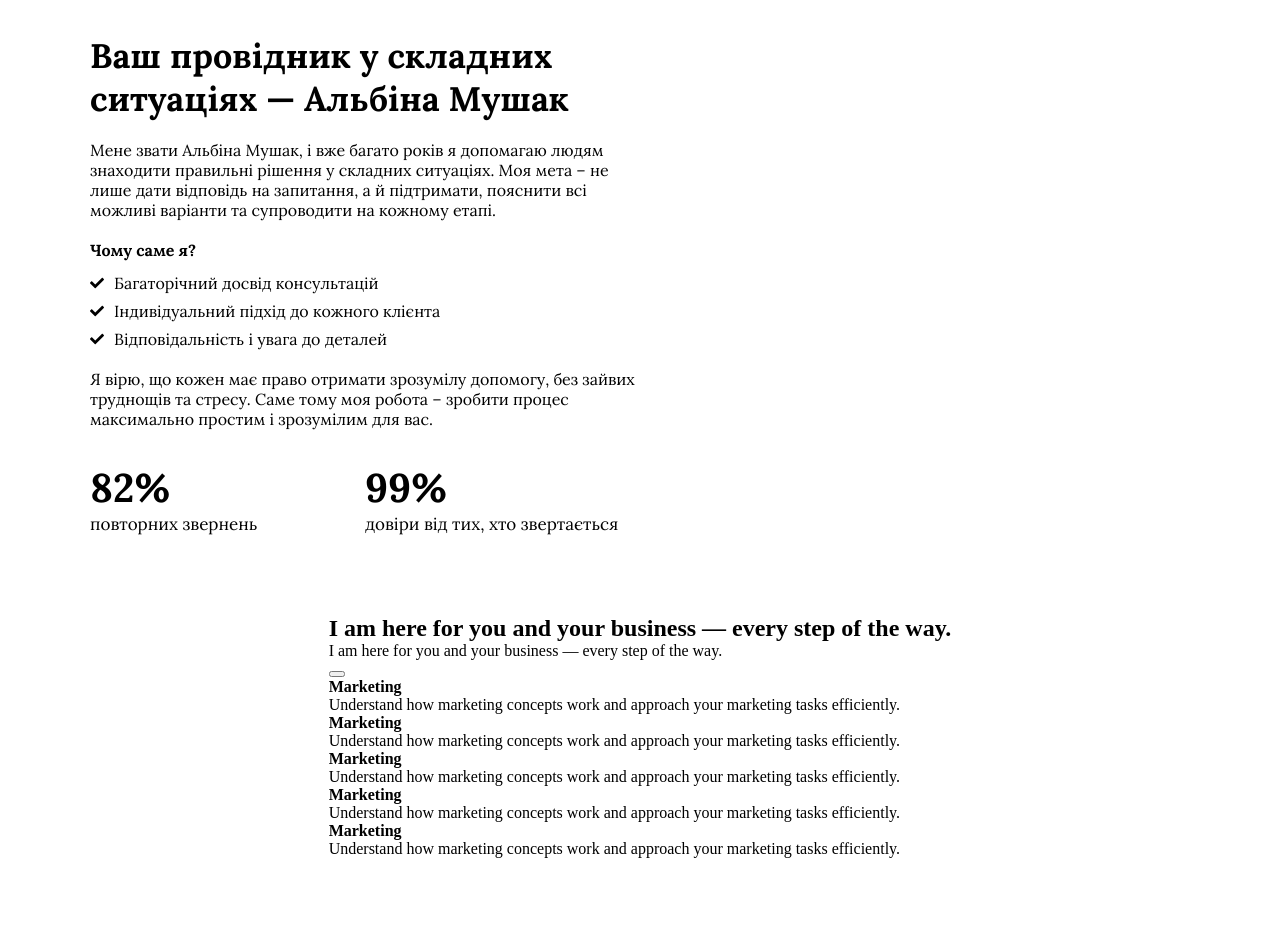
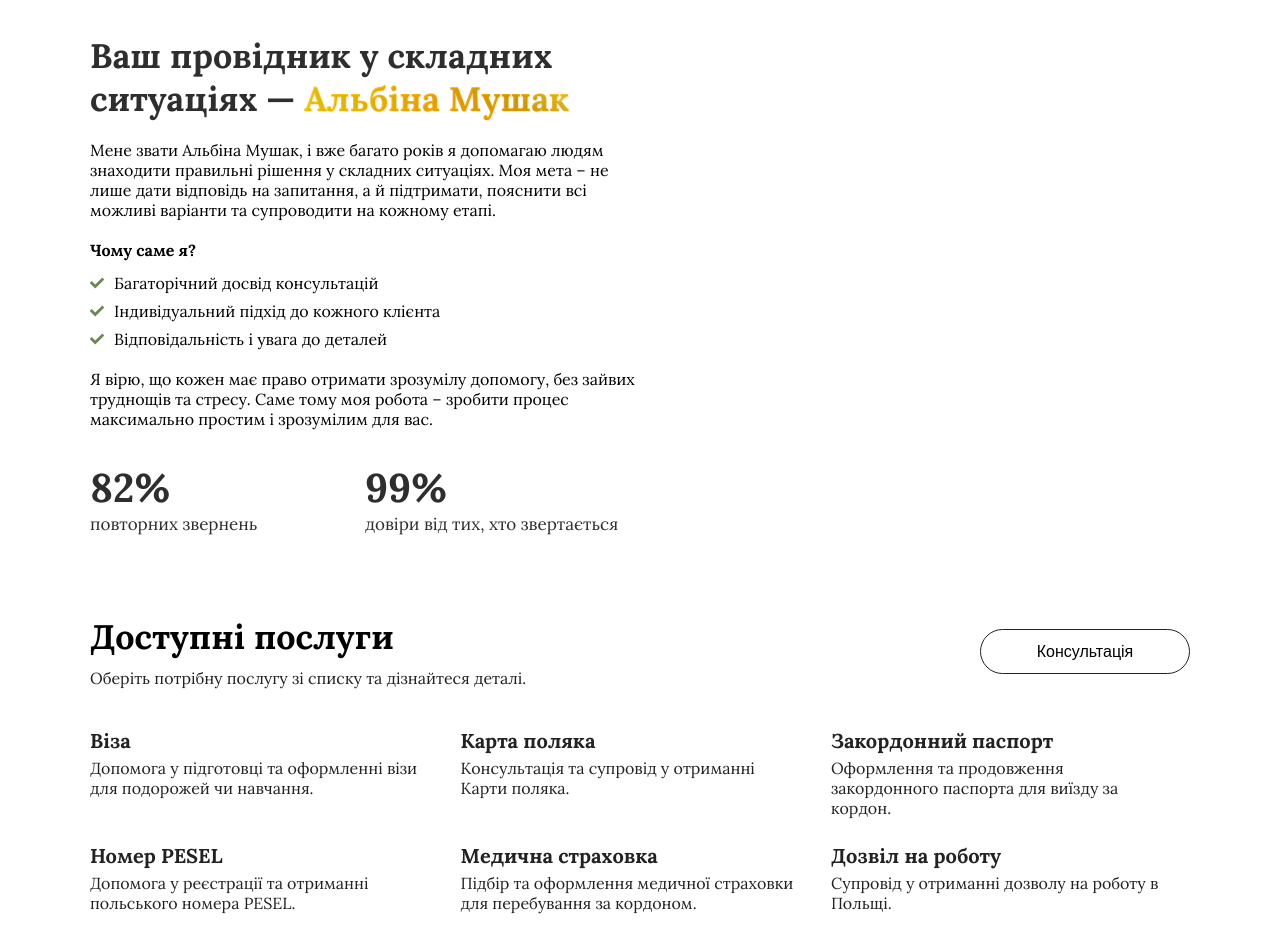
Before and after one commit to Korneliia08/visaHelper, a React (Vite) app: page / in a window 1280 px wide. Shown: the part 1342-2294 px from the top of the page. Before the commit the page ends 2200 px from the top, so only its background shows below. Built offline with nearby package versions, Linux system fonts and the light colour scheme.

Commit message:
font family and icon hands

```diff
--- a/src/view/MainPage.jsx
+++ b/src/view/MainPage.jsx
@@ -13,7 +13,7 @@ function MainPage() {
             <Header mainWrapper={mainWrapper}/>
             <StepByStepSupport mainWrapper={mainWrapper}/>
             <AboutMe mainWrapper={mainWrapper}/>
-            <MyServices/>
+            <MyServices mainWrapper={mainWrapper}/>
         </div>
     )
 }
--- a/src/view/components/AboutMe/AboutMe.jsx
+++ b/src/view/components/AboutMe/AboutMe.jsx
@@ -9,7 +9,7 @@ function AboutMe({mainWrapper}) {
                 <div className={s.left}>
                     <div className={s.contentBlock}>
                         <h4 className={s.title}>
-                            Ваш провідник у складних ситуаціях — Альбіна Мушак
+                            Ваш провідник у складних ситуаціях — <span className={s.gradientText}>Альбіна Мушак</span>
                         </h4>
                         <p className={s.content}>
                             Мене звати Альбіна Мушак, і вже багато років я допомагаю людям знаходити правильні рішення у
--- a/src/view/components/AboutMe/AboutMe.module.scss
+++ b/src/view/components/AboutMe/AboutMe.module.scss
@@ -17,6 +17,7 @@
         .title {
           font-size: 34px;
           font-family: "Lora", serif;
+          color: #2e2e2e;
         }
 
         .content {
@@ -42,6 +43,7 @@
 
               .icCheck {
                 font-size: 14px;
+                color: #6c8851;
               }
 
               .liStyle {
@@ -68,11 +70,13 @@
           .number {
             font-size: 40px;
             font-family: "Lora", serif;
+            color: #2e2e2e;
           }
 
           .description {
             font-size: 17px;
             font-family: "Lora", serif;
+            color: #2e2e2e;
           }
         }
       }
@@ -83,3 +87,25 @@
     }
   }
 }
+
+.gradientText {
+  font-weight: bold;
+  background: linear-gradient(
+                  45deg,
+                  #FFD700, // яскравий класичний золотий
+                  #FFC300, // теплий насичений
+                  #FFB000, // глибокий золотий
+                  #E6A700, // темніший відтінок для блиску
+                  #FFD633 // світлий відтінок для сяйва
+  );
+
+  -webkit-background-clip: text;
+  -webkit-text-fill-color: transparent;
+
+  /* для Firefox */
+  background-clip: text;
+  color: transparent;
+  text-shadow: 1px 1px 1px rgba(0, 0, 0, 0.1);
+  font-family: "Lora", serif;
+
+}
--- a/src/view/components/MyServices/MyServices.jsx
+++ b/src/view/components/MyServices/MyServices.jsx
@@ -1,49 +1,56 @@
 import s from "./MyServices.module.scss";
 
-function MyServices() {
+function MyServices({mainWrapper}) {
     return (
+        <div className={s.wrapper} style={{width: mainWrapper}}>
             <div className={s.mainWrapper}>
                 <div className={s.topConsultation}>
                     <div className={s.left}>
                         <h2 className={s.title}>
-                        I am here for you and your business — every step of the way.
+                            Доступні послуги
                         </h2>
-                    <p className={s.description}>I am here for you and your business — every step of the way.</p>
+                        <p className={s.description}>Оберіть потрібну послугу зі списку та дізнайтеся деталі.</p>
                     </div>
-                <button className={s.btnConsulting}></button>
+                    <button className={s.btnConsulting}>Консультація</button>
                 </div>
                 <div className={s.containerForServices}>
                     <div className={s.service}>
-                    <h4 className={s.title}>Marketing</h4>
+                        <h4 className={s.title}>Віза</h4>
                         <p className={s.description}>
-                        Understand how marketing concepts work and approach your marketing tasks efficiently.
+                            Допомога у підготовці та оформленні візи для подорожей чи навчання.
                         </p>
                     </div>
                     <div className={s.service}>
-                    <h4 className={s.title}>Marketing</h4>
+                        <h4 className={s.title}>Карта поляка</h4>
                         <p className={s.description}>
-                        Understand how marketing concepts work and approach your marketing tasks efficiently.
+                            Консультація та супровід у отриманні Карти поляка.
                         </p>
                     </div>
                     <div className={s.service}>
-                    <h4 className={s.title}>Marketing</h4>
+                        <h4 className={s.title}>Закордонний паспорт</h4>
                         <p className={s.description}>
-                        Understand how marketing concepts work and approach your marketing tasks efficiently.
+                            Оформлення та продовження закордонного паспорта для виїзду за кордон.
                         </p>
                     </div>
                     <div className={s.service}>
-                    <h4 className={s.title}>Marketing</h4>
+                        <h4 className={s.title}>Номер PESEL</h4>
                         <p className={s.description}>
-                        Understand how marketing concepts work and approach your marketing tasks efficiently.
+                            Допомога у реєстрації та отриманні польського номера PESEL.
                         </p>
                     </div>
                     <div className={s.service}>
-                    <h4 className={s.title}>Marketing</h4>
+                        <h4 className={s.title}>Медична страховка</h4>
                         <p className={s.description}>
-                        Understand how marketing concepts work and approach your marketing tasks efficiently.
+                            Підбір та оформлення медичної страховки для перебування за кордоном.
                         </p>
                     </div>
-
+                    <div className={s.service}>
+                        <h4 className={s.title}>Дозвіл на роботу</h4>
+                        <p className={s.description}>
+                            Супровід у отриманні дозволу на роботу в Польщі.
+                        </p>
+                    </div>
+                </div>
             </div>
         </div>
     )
--- a/src/view/components/MyServices/MyServices.module.scss
+++ b/src/view/components/MyServices/MyServices.module.scss
@@ -1,28 +1,70 @@
 .mainWrapper {
+  display: flex;
+  flex-direction: column;
+
   .topConsultation {
+    display: flex;
+    justify-content: space-between;
+    align-items: center;
+
     .left {
+      display: flex;
+      flex-direction: column;
+      row-gap: 10px;
+
       .title {
-
+        font-family: "Lora", serif;
+        font-size: 34px;
       }
 
       .description {
-
+        font-size: 16px;
+        font-family: "Lora", serif;
+        color: #222222;
       }
     }
 
     .btnConsulting {
+      background-color: transparent;
+      border: 1px solid #222222;
+      width: 210px;
+      height: 45px;
+      font-size: 16px;
+      border-radius: 25px;
+      transition: 125ms ease;
 
+      &:hover {
+        cursor: pointer;
+      }
     }
   }
 
   .containerForServices {
+    padding: 40px 0;
+    display: flex;
+    flex-wrap: wrap;
+    width: 100%;
+    justify-content: space-between;
+    row-gap: 25px;
+    column-gap: 8px;
+
     .service {
+      width: calc(33% - 4px);
+      display: flex;
+      flex-direction: column;
+      row-gap: 5px;
+      padding: 0 15px 0 0;
+
       .title {
-
+        font-family: "Lora", serif;
+        font-size: 20px;
+        color: #222222;
       }
 
       .description {
-
+        font-family: "Lora", serif;
+        font-size: 16px;
+        color: #222222;
       }
     }
   }
```
Lines whose indentation alone changed are shown as unchanged.
